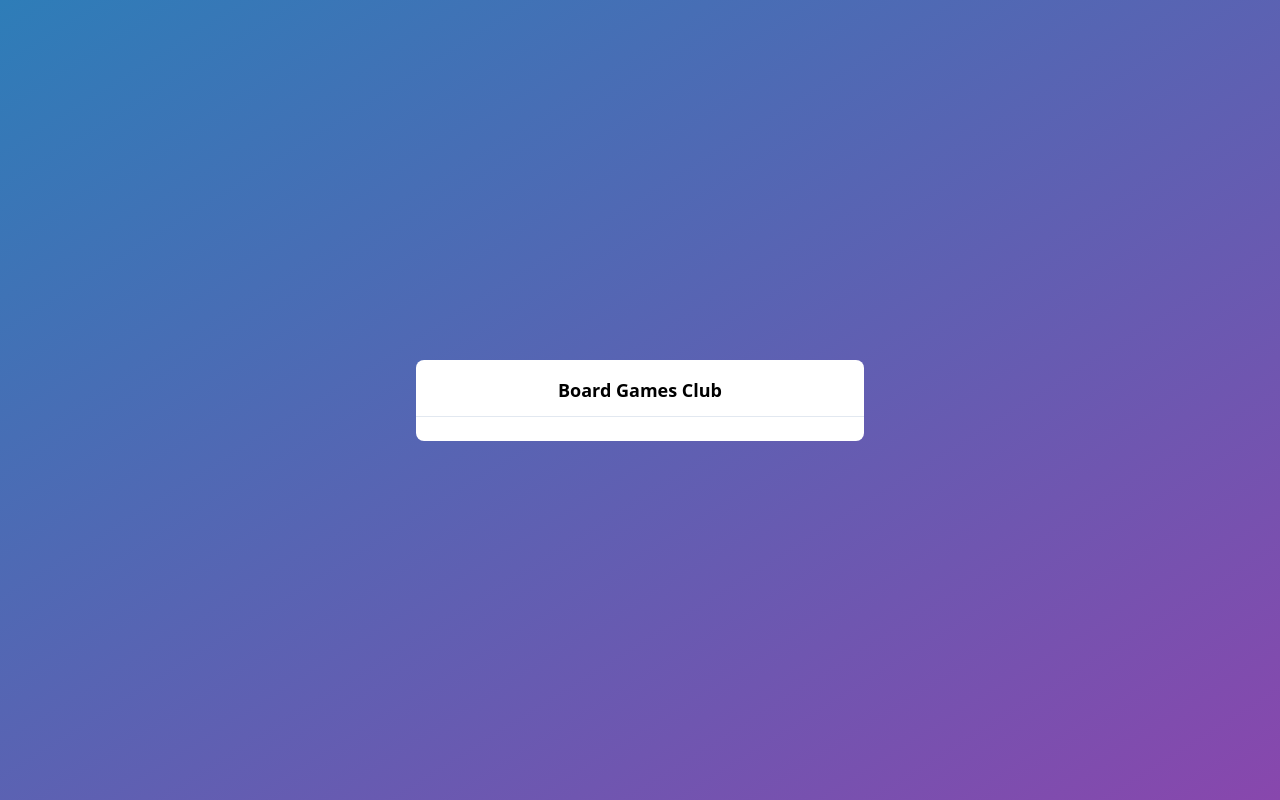
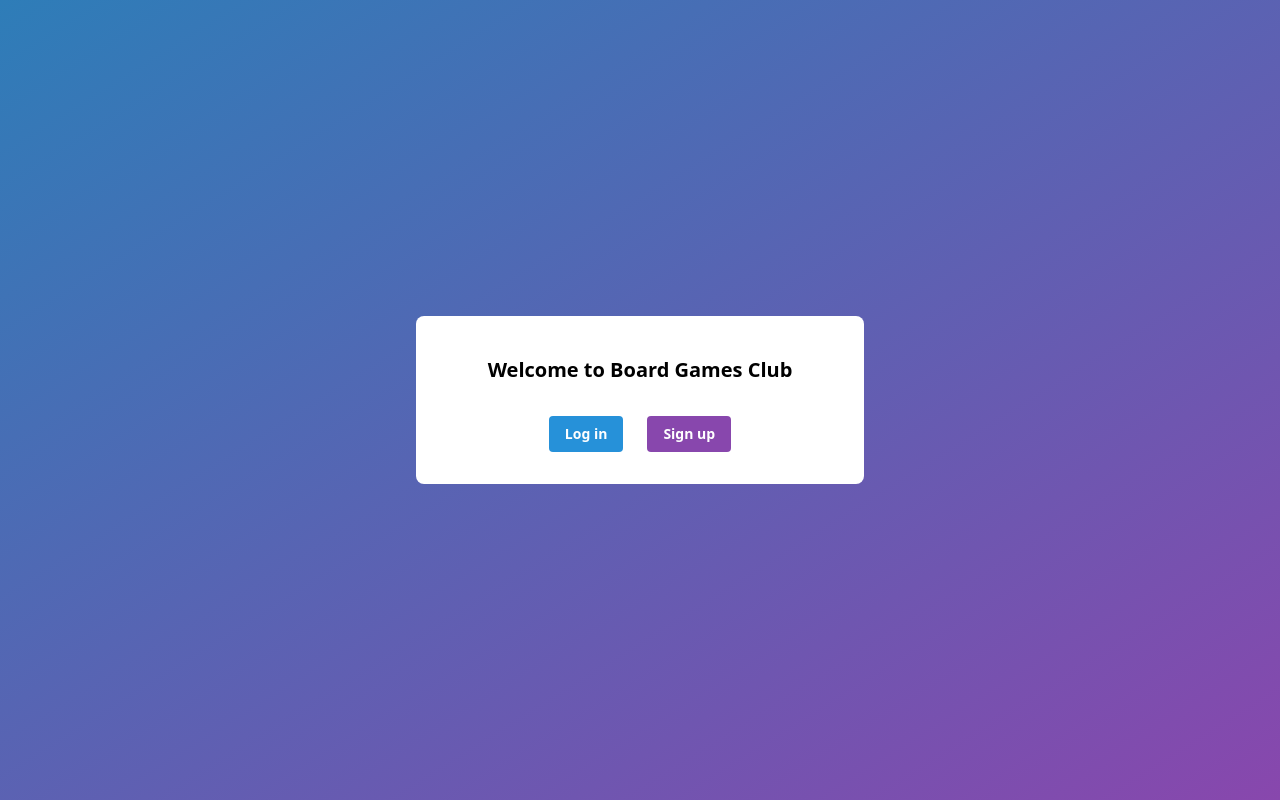
Before and after one commit to MobbySchiller/board-games-club-account, a React (Vite) app: page / in a window 1280 px wide. Built offline with nearby package versions, Linux system fonts and the light colour scheme; no server answers; the database is empty.

Commit message:
feat: add Welcome page and additional routing

```diff
--- a/src/App.tsx
+++ b/src/App.tsx
@@ -1,8 +1,9 @@
 import { FC, useState } from 'react'
 import { DataToLogin } from './types/App'
+import { Routes, Route } from 'react-router-dom'
+import Welcome from './pages/Welcome'
 import Home from './pages/Home'
 import Login from './pages/Login'
-import { Routes, Route } from 'react-router-dom'
 import Signup from './pages/Signup'
 
 const initialDataToLogIn = {
@@ -16,7 +17,8 @@ const App: FC = () => {
   return (
     <div className='flex justify-center items-center w-full min-h-screen bg-gradient-to-br from-gradient-primary to-gradient-secondary'>
       <Routes>
-        <Route path='/' element={<Home emailToLogin={dataToLogin.email} />} />
+        <Route path='/' element={<Welcome />} />
+        <Route path='/home' element={<Home emailToLogin={dataToLogin.email} />} />
         <Route path='/login' element={<Login dataToLogin={dataToLogin} setDataToLogin={setDataToLogin} />} />
         <Route path='/signup' element={<Signup />} />
       </Routes>
--- a/src/pages/Login.tsx
+++ b/src/pages/Login.tsx
@@ -4,7 +4,7 @@ import Title from '../components/Title'
 import Error from '../components/Error'
 import { signInWithEmailAndPassword } from 'firebase/auth'
 import { auth } from '../api/firebase'
-import { useNavigate } from 'react-router-dom'
+import { useNavigate, NavLink } from 'react-router-dom'
 import { DataToLogin } from '../types/App'
 import { IsLoginDataCorrect } from '../types/Login'
 import APP_CONFIG from '../config/config'
@@ -115,10 +115,10 @@ const Login: FC<LoginProps> = ({ dataToLogin, setDataToLogin }) => {
                     className="bg-important text-white font-bold py-2 px-4 rounded"
                     type="submit"
                 >
-                    Sign in
+                    Log in
                 </button>
             </form>
-            <p className='text-center text-sm'>Not a member? <a className='text-important font-bold'>Sign up</a></p>
+            <p className='text-center text-sm'>Not a member? <NavLink to={'/signup'} className='text-important font-bold'>Sign up</NavLink></p>
         </Container>
     )
 }
--- /dev/null
+++ b/src/pages/Welcome.tsx
@@ -0,0 +1,31 @@
+import { FC } from 'react'
+import { NavLink } from 'react-router-dom'
+import Container from '../components/Container'
+
+const Welcome: FC = () => {
+    return (
+        <Container>
+            <div className='px-8 pt-6 pb-2 text-sm font-bold text-center'>
+                <h1 className='text-xl mb-8'>Welcome to Board Games Club</h1>
+                <NavLink to='/login'>
+                    <button
+                        className="bg-important text-white font-bold mr-6 py-2 px-4 rounded"
+                        type="submit"
+                    >
+                        Log in
+                    </button>
+                </NavLink>
+                <NavLink to='/signup'>
+                    <button
+                        className="bg-gradient-secondary text-white font-bold py-2 px-4 rounded"
+                        type="submit"
+                    >
+                        Sign up
+                    </button>
+                </NavLink>
+            </div>
+        </Container>
+    )
+}
+
+export default Welcome
```
